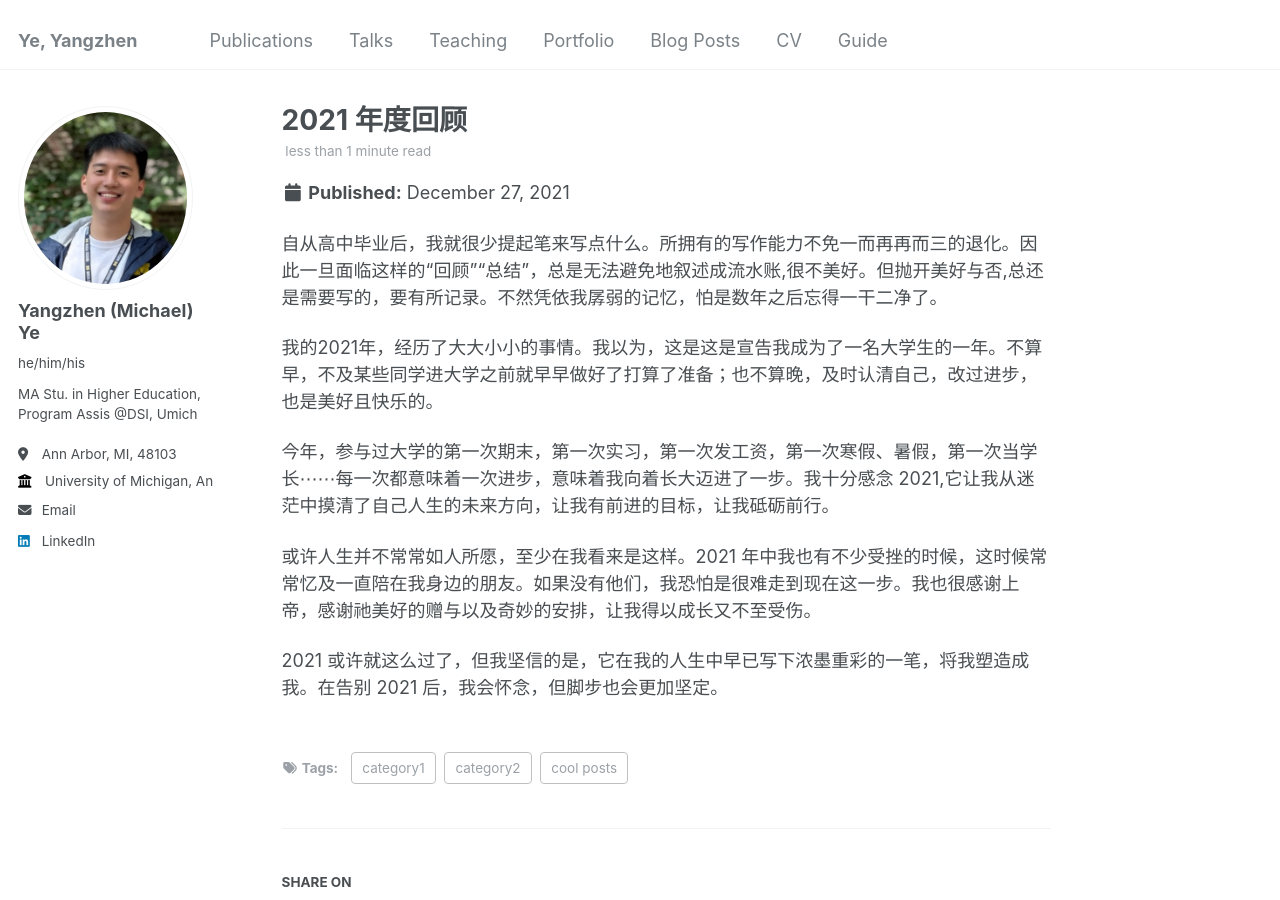
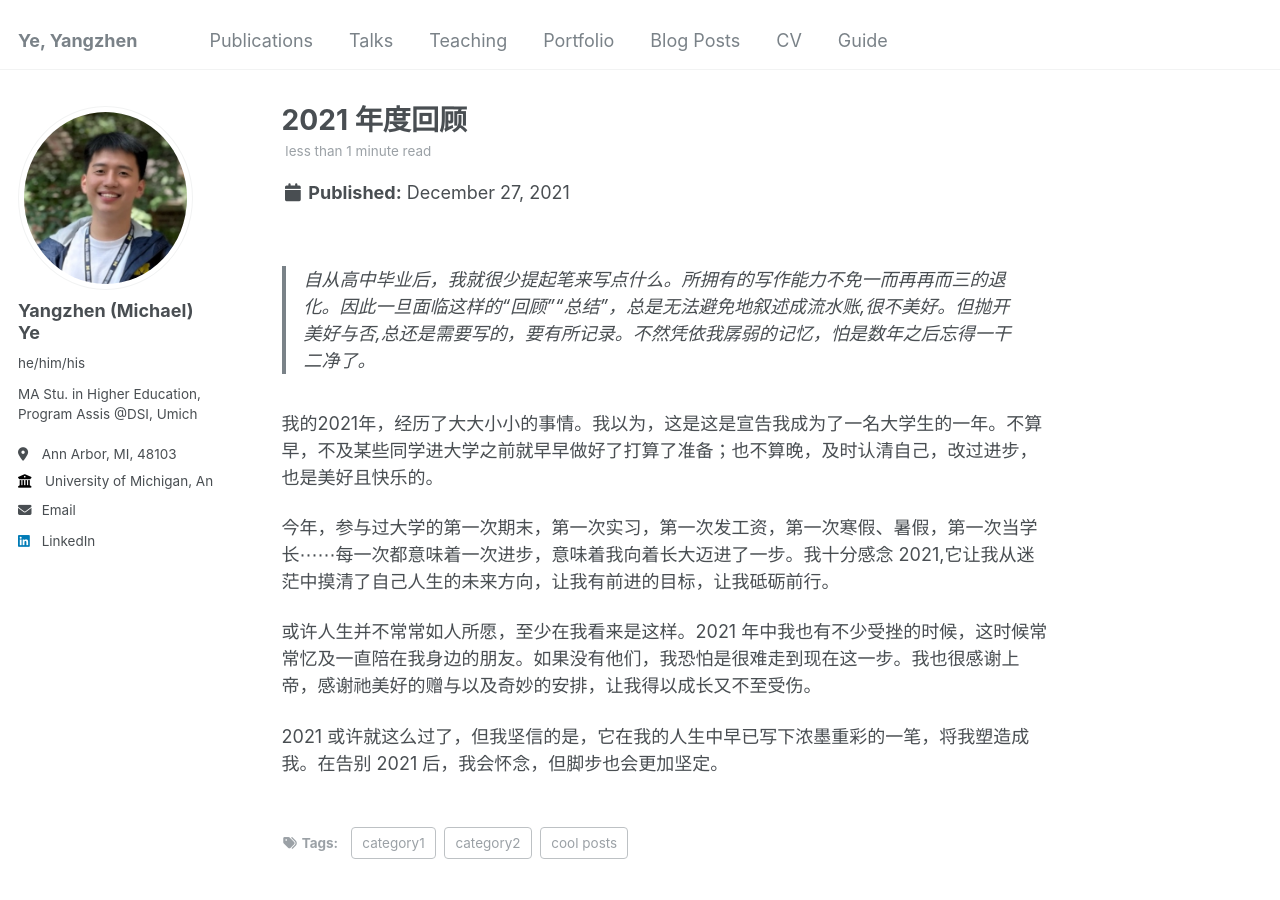
Before and after one commit to Yangzhen-Yeh/Yangzhen-Yeh.github.io, a Jekyll site: the page built from _posts/2021-12-27-blog-post-5.md, in a window 1280 px wide and 900 px high. Built offline with Jekyll 4.4.1, drawn with Linux system fonts in a browser that asks for light colours.

```diff
--- a/_posts/2021-12-27-blog-post-5.md
+++ b/_posts/2021-12-27-blog-post-5.md
@@ -7,7 +7,8 @@ tags:
   - category1
   - category2
 ---
-自从高中毕业后，我就很少提起笔来写点什么。所拥有的写作能力不免一而再再而三的退化。因此一旦面临这样的“回顾”“总结”，总是无法避免地叙述成流水账,很不美好。但抛开美好与否,总还是需要写的，要有所记录。不然凭依我孱弱的记忆，怕是数年之后忘得一干二净了。
+
+> 自从高中毕业后，我就很少提起笔来写点什么。所拥有的写作能力不免一而再再而三的退化。因此一旦面临这样的“回顾”“总结”，总是无法避免地叙述成流水账,很不美好。但抛开美好与否,总还是需要写的，要有所记录。不然凭依我孱弱的记忆，怕是数年之后忘得一干二净了。
 
 我的2021年，经历了大大小小的事情。我以为，这是这是宣告我成为了一名大学生的一年。不算早，不及某些同学进大学之前就早早做好了打算了准备；也不算晚，及时认清自己，改过进步，也是美好且快乐的。
 
```
